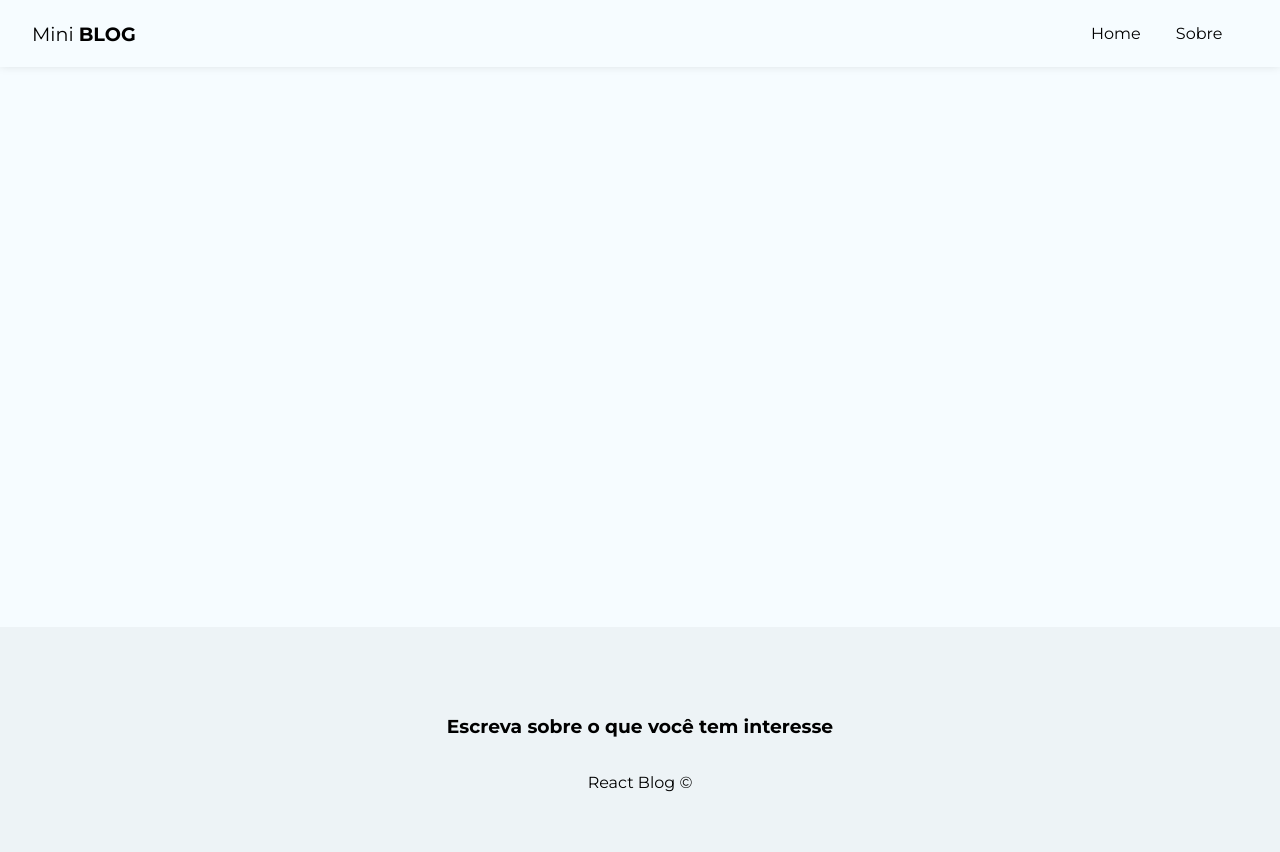
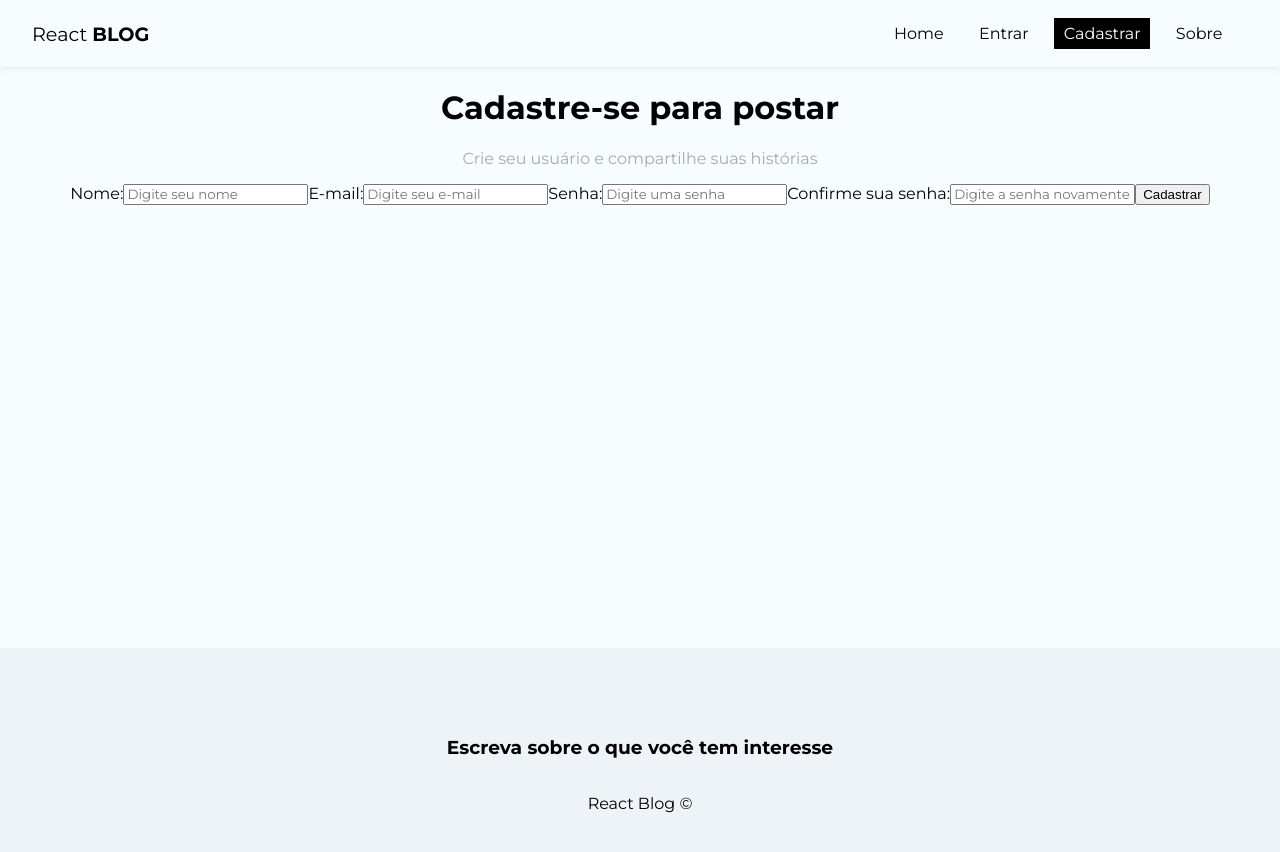
Before and after one commit to gfucci/react-blog, a React (Create React App) app: page /register in a window 1280 px wide. Shown: the top 852 px of the page. Built offline with nearby package versions, Linux system fonts and the light colour scheme.

Commit message:
Cria pagina de lgin e registro

```diff
--- a/src/App.js
+++ b/src/App.js
@@ -10,6 +10,8 @@ import About from './pages/about/About';
 import Home from './pages/home/Home';
 import NavBar from './components/NavBar';
 import Footer from './components/Footer';
+import Register from './pages/register/Register';
+import Login from './pages/login/Login';
 
 function App() {
   return (
@@ -20,6 +22,8 @@ function App() {
           <Routes>
             <Route path='/' element={<Home />} />
             <Route path='/about' element={<About />} />
+            <Route path='/register' element={<Register />} />
+            <Route path='/login' element={<Login />} />
           </Routes>
         </div>
       </BrowserRouter>
--- a/src/components/NavBar.js
+++ b/src/components/NavBar.js
@@ -1,14 +1,14 @@
 //CSS
-//import styles from './NavBar.module.css'
 import styles from './NavBar.module.css'
 
+//Router
 import { NavLink } from 'react-router-dom'
 
 const NavBar = () => {
   return (
     <nav className={styles.navbar}>
         <NavLink to="/" className={styles.brand}>
-            Mini <span>blog</span>
+            React <span>blog</span>
         </NavLink>
         <ul className={styles.link_list}>
             <li>
@@ -20,7 +20,26 @@ const NavBar = () => {
                 </NavLink>
             </li>
             <li>
-                <NavLink to="/about" className={({ isActive }) => (isActive ? styles.active : "")}>
+                <NavLink
+                    to="/login"
+                    className={({ isActive }) => (isActive ? styles.active : "")}
+                >
+                    Entrar
+                </NavLink>
+            </li>
+            <li>
+                <NavLink
+                    to="/register"
+                    className={({ isActive }) => (isActive ? styles.active : "")}
+                >
+                    Cadastrar
+                </NavLink>
+            </li>
+            <li>
+                <NavLink
+                    to="/about"
+                    className={({ isActive }) => (isActive ? styles.active : "")}
+                >
                     Sobre
                 </NavLink>
             </li>
--- /dev/null
+++ b/src/pages/login/Login.js
@@ -0,0 +1,33 @@
+//CSS
+import styles from './login.module.css'
+
+const Login = () => {
+  return (
+    <div className={styles.login}>
+      <h1>Faça o login</h1>
+      <form>
+        <label>
+          <span>Login:</span>
+          <input
+            type="text"
+            name="login"
+            required
+            placeholder='Digite seu nome de usuário'
+          />
+        </label>
+        <label>
+          <span>Senha:</span>
+          <input
+            type="password"
+            name="senhaLogin"
+            required
+            placeholder='Digite ssua senha'
+          />
+        </label>
+        <input type="submit" value="Entrar" />
+      </form>
+    </div>
+  )
+}
+
+export default Login
--- /dev/null
+++ b/src/pages/login/login.module.css
@@ -0,0 +1,3 @@
+.login {
+    text-align: center;
+}
--- /dev/null
+++ b/src/pages/register/Register.js
@@ -0,0 +1,52 @@
+//css
+import styles from './register.module.css'
+
+const Register = () => {
+  return (
+    <div className={styles.register}>
+      <h1>Cadastre-se para postar</h1>
+      <p>Crie seu usuário e compartilhe suas histórias</p>
+      <form>
+        <label>
+          <span>Nome:</span>
+          <input
+            type="text"
+            name="displayName"
+            required
+            placeholder='Digite seu nome'
+          />
+        </label>
+        <label>
+          <span>E-mail:</span>
+          <input
+            type="email"
+            name="email"
+            required
+            placeholder='Digite seu e-mail'
+          />
+        </label>
+        <label>
+          <span>Senha:</span>
+          <input
+            type="password"
+            name="displayName"
+            required
+            placeholder='Digite uma senha'
+          />
+        </label>
+        <label>
+          <span>Confirme sua senha:</span>
+          <input
+            type="password"
+            name="displayName"
+            required
+            placeholder='Digite a senha novamente'
+          />
+        </label>
+        <input type="submit" value="Cadastrar" />
+      </form>
+    </div>
+  )
+}
+
+export default Register
--- /dev/null
+++ b/src/pages/register/register.module.css
@@ -0,0 +1,7 @@
+.register {
+    text-align: center;
+}
+
+.register p {
+    color: #aaa;
+}
```
